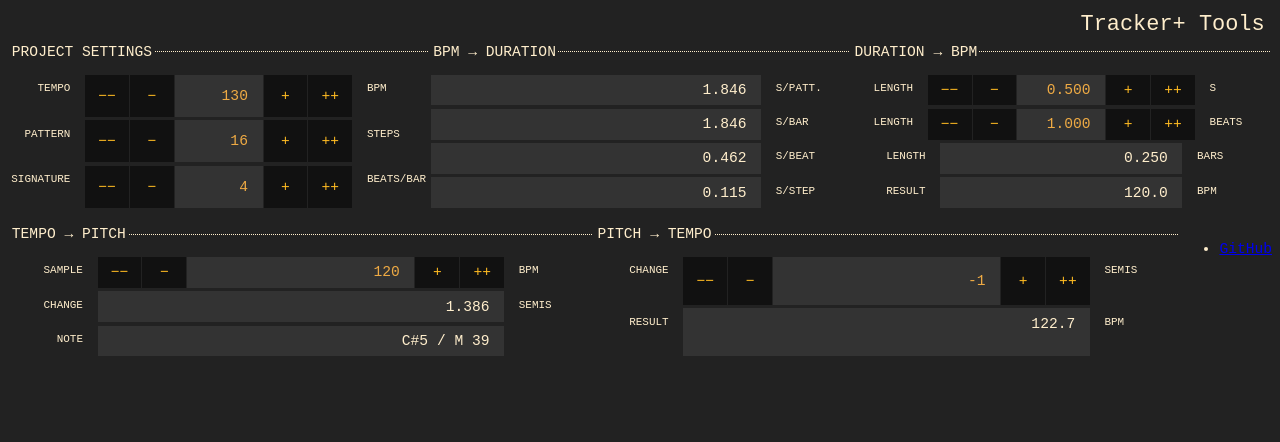
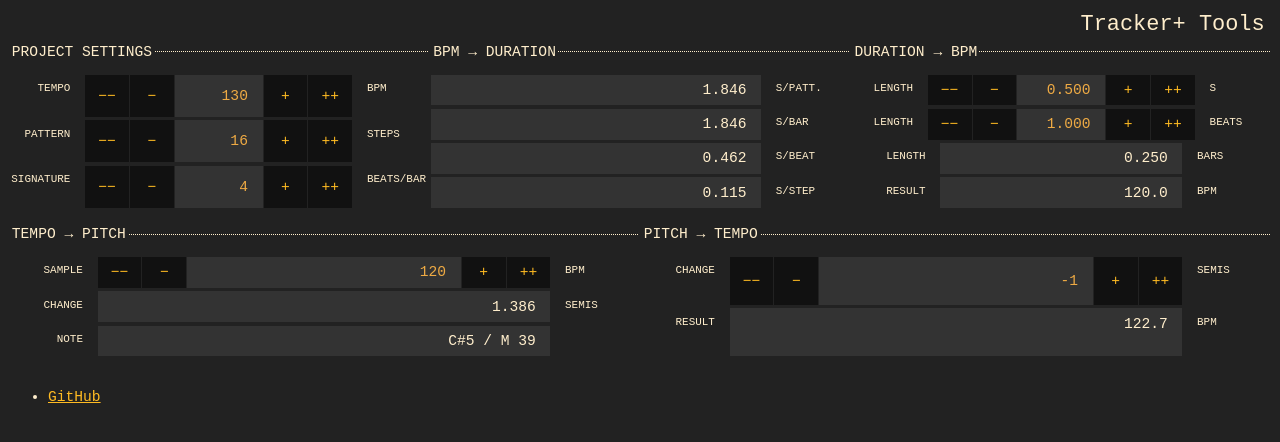
Before and after one commit to thykka/tracker-tools, a React (Vite) app: page / in a window 1280 px wide. Shown: the top 442 px of the page. Built offline with nearby package versions, Linux system fonts and the light colour scheme.

Commit message:
Improve styles

```diff
--- a/src/App.scss
+++ b/src/App.scss
@@ -16,13 +16,24 @@
   font-family: monospace;
   font-size: 112.5%;
   font-weight: 100;
-  text-align: center;
+}
+
+a {
+  color: var(--color-interactive-fg);
+
+  &:visited:not(:hover) {
+    color: var(--color-app-fg);
+  }
 }
 
 input,
 button {
   color: currentColor;
   font: inherit;
+
+  &:hover {
+    box-shadow: inset 0 0 0 1px var(--color-interactive-fg);
+  }
 }
 
 h1 {
@@ -32,5 +43,6 @@ h1 {
 }
 
 :focus {
-  outline: 1px solid var(--color-interactive-fg);
+  outline: none;
+  box-shadow: inset 0 0 0 1px var(--color-interactive-fg);
 }
--- a/src/Field.module.scss
+++ b/src/Field.module.scss
@@ -21,10 +21,12 @@
   font-size: 0.75rem;
   flex: 0 1 6rem;
   text-transform: uppercase;
+  user-select: none;
 }
 
 .label {
   text-align: right;
+  cursor: pointer;
 
   &:empty {
     flex: 0 1 0px;
@@ -62,7 +64,6 @@
   &:is(output) {
     background: var(--color-field-bg, #444);
     color: currentColor;
-    cursor: not-allowed;
   }
 }
 
--- a/src/FieldGroup.module.scss
+++ b/src/FieldGroup.module.scss
@@ -20,4 +20,5 @@
   text-transform: uppercase;
   text-align: left;
   margin-left: 0;
+  user-select: none;
 }
--- a/src/Frame.module.scss
+++ b/src/Frame.module.scss
@@ -5,8 +5,12 @@
   width: 100em;
   max-width: 100%;
 
+  h1,
+  footer {
+    width: 100%;
+  }
+
   h1 {
-    width: 100%;
     text-align: right;
   }
 }
```
